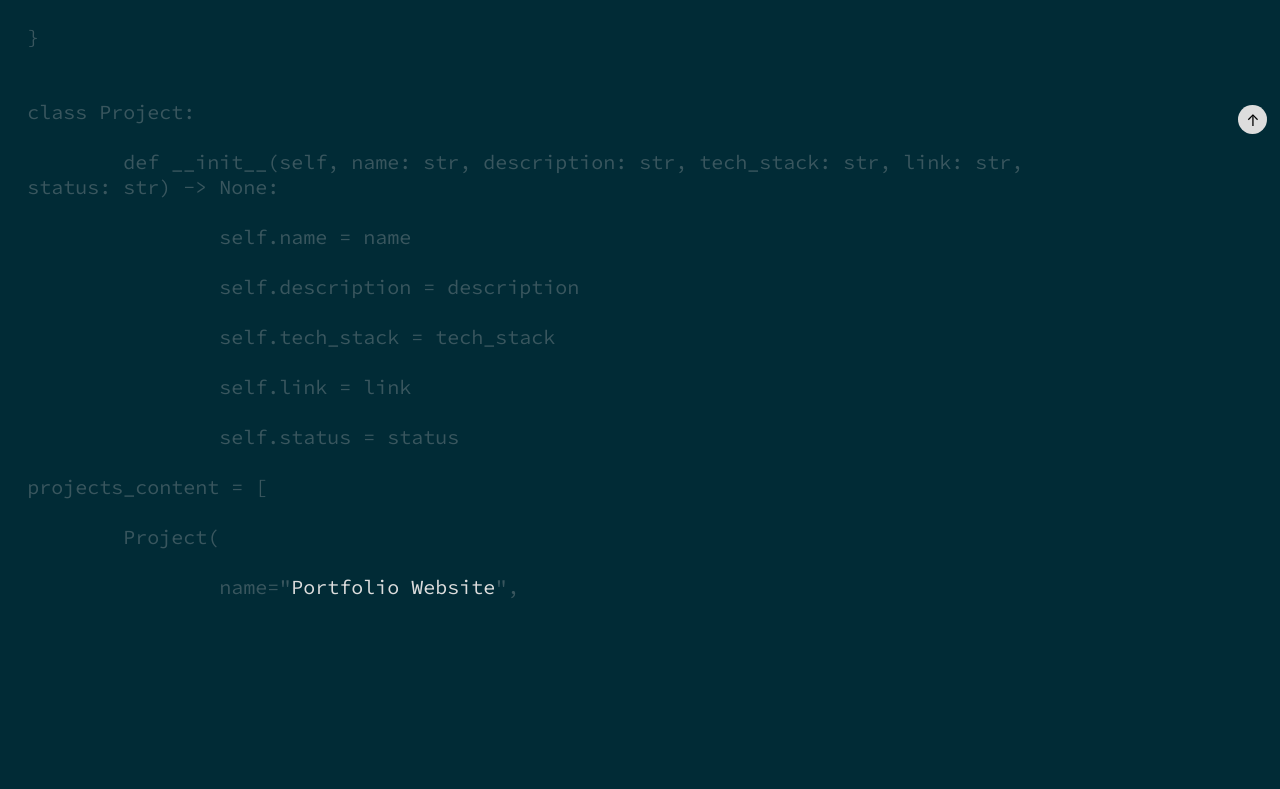
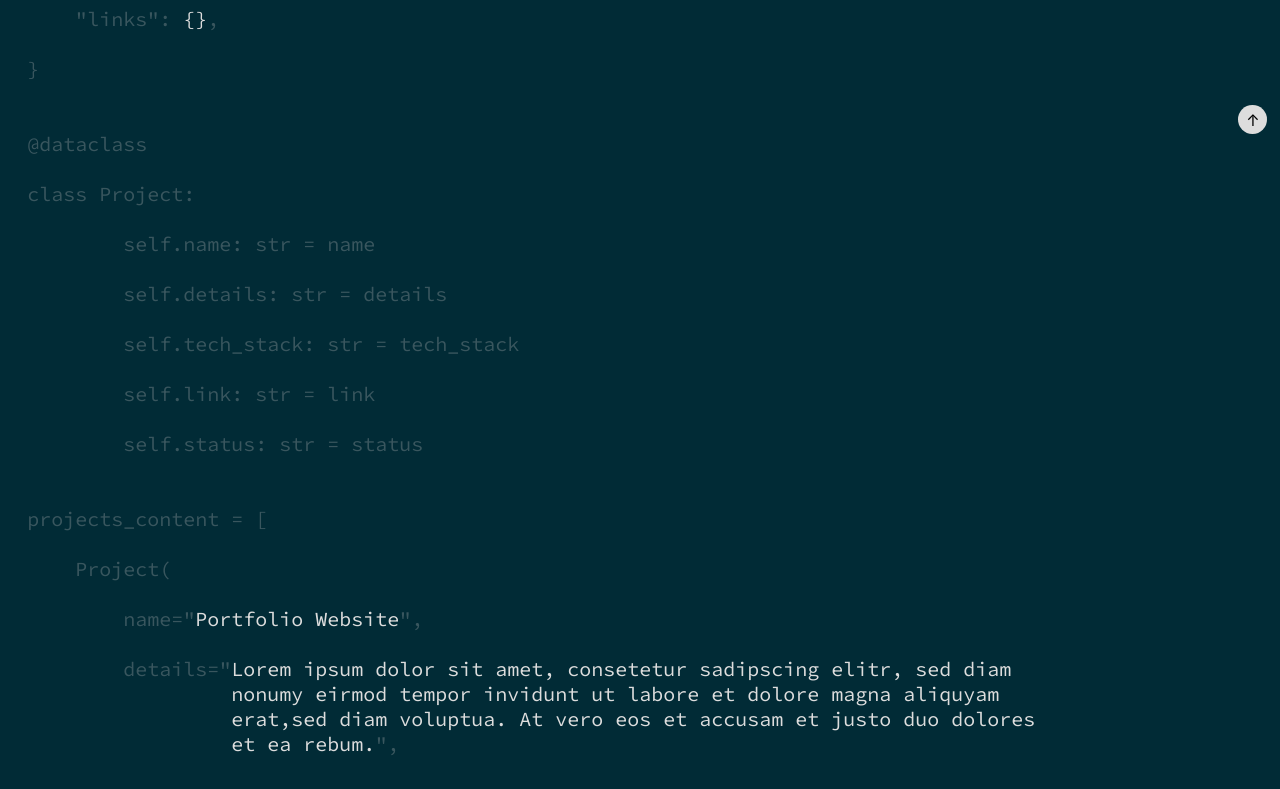
Before and after one commit to whyKirbyy/whykirbyy, a Next.js app: page / in a window 1280 px wide. Shown: the part 653-1442 px from the top of the page. Before the commit the page ends 1285 px from the top, so only its background shows below. Built offline with nearby package versions, Linux system fonts and the light colour scheme.

Commit message:
added first default project structure

```diff
--- a/src/app/components/header.tsx
+++ b/src/app/components/header.tsx
@@ -13,11 +13,12 @@ const Header: React.FC = () => {
                     <span>&nbsp;whyKirbyy</span>
                 </div>
                 <span className={styles.darkerFont}>from typing import Dict, Any</span>
+                <span className={styles.darkerFont}>from dataclasses import dataclass</span>
                 <span className={styles.darkerFont}>import httpx</span>
                 <span className={styles.darkerFont}><br/></span>
             </div>
             <div className={styles.navList}>
-                <span className={[styles.darkerFont].join(" ")}>NAVIGATION: Dict[str, Any] =&nbsp;</span>
+            <span className={[styles.darkerFont].join(" ")}>NAVIGATION: Dict[str, Any] =&nbsp;</span>
                 <div className={styles.navItems}>
                     <div className={styles.navItem}>
                         <span className={styles.darkerFont}>{"{"} </span>
--- a/src/app/page.tsx
+++ b/src/app/page.tsx
@@ -11,7 +11,7 @@ export default function Home() {
                     <span className={[styles.darkerFont, styles.decorators].join(" ")}>about_content: Dict[str, str] = {"{"}<br/><br/></span>
                     <div className={styles.textSection}>
                         <span
-                            className={[styles.darkerFont, styles.decorators].join(" ")}>&nbsp;&nbsp;&nbsp;&nbsp;&nbsp;&nbsp;&nbsp;&nbsp;"tim_schmid": """</span>
+                            className={[styles.darkerFont, styles.decorators].join(" ")}>&nbsp;&nbsp;&nbsp;&nbsp;"tim_schmid": """</span>
                         <div>
                             <div className={styles.textBlock}>
                             <span className={styles.text}>
@@ -28,7 +28,7 @@ export default function Home() {
                 <div className={styles.dictSection}>
                     <div className={styles.textSection}>
                         <span
-                            className={[styles.darkerFont, styles.decorators].join(" ")}>&nbsp;&nbsp;&nbsp;&nbsp;&nbsp;&nbsp;&nbsp;&nbsp;"tech_stack":&nbsp;</span>
+                            className={[styles.darkerFont, styles.decorators].join(" ")}>&nbsp;&nbsp;&nbsp;&nbsp;"tech_stack":&nbsp;</span>
                         <div>
                             <div className={styles.textBlock}>
                             <span className={styles.text}>
@@ -42,7 +42,7 @@ export default function Home() {
                 <div className={styles.dictSection}>
                     <div className={styles.textSection}>
                         <span
-                            className={[styles.darkerFont, styles.decorators].join(" ")}>&nbsp;&nbsp;&nbsp;&nbsp;&nbsp;&nbsp;&nbsp;&nbsp;"links":&nbsp;</span>
+                            className={[styles.darkerFont, styles.decorators].join(" ")}>&nbsp;&nbsp;&nbsp;&nbsp;"links":&nbsp;</span>
                         <div>
                             <div className={styles.textBlock}>
                             <span className={styles.text}>
@@ -57,22 +57,32 @@ export default function Home() {
             </div>
             <div><br/><br/></div>
             <div className={styles.projects}>
+                <span className={[styles.darkerFont, styles.decorators].join(" ")}>@dataclass<br/><br/></span>
                 <span className={[styles.darkerFont, styles.decorators].join(" ")}>class Project:<br/><br/></span>
-                <span
-                    className={[styles.darkerFont, styles.decorators].join(" ")}>&nbsp;&nbsp;&nbsp;&nbsp;&nbsp;&nbsp;&nbsp;&nbsp;def __init__(self, name: str, description: str, tech_stack: str, link: str, status: str) -{">"} None:<br/><br/></span>
-                <span className={`${styles.darkerFont} ${styles.decorators}`}>{Array(16).fill('\u00A0').join('')}self.name = name<br/><br/></span>
-                <span className={`${styles.darkerFont} ${styles.decorators}`}>{Array(16).fill('\u00A0').join('')}self.description = description<br/><br/></span>
-                <span className={`${styles.darkerFont} ${styles.decorators}`}>{Array(16).fill('\u00A0').join('')}self.tech_stack = tech_stack<br/><br/></span>
-                <span className={`${styles.darkerFont} ${styles.decorators}`}>{Array(16).fill('\u00A0').join('')}self.link = link<br/><br/></span>
-                <span className={`${styles.darkerFont} ${styles.decorators}`}>{Array(16).fill('\u00A0').join('')}self.status = status<br/><br/></span>
+                <span className={`${styles.darkerFont} ${styles.decorators}`}>{Array(8).fill('\u00A0').join('')}self.name: str = name<br/><br/></span>
+                <span className={`${styles.darkerFont} ${styles.decorators}`}>{Array(8).fill('\u00A0').join('')}self.details: str = details<br/><br/></span>
+                <span className={`${styles.darkerFont} ${styles.decorators}`}>{Array(8).fill('\u00A0').join('')}self.tech_stack: str = tech_stack<br/><br/></span>
+                <span className={`${styles.darkerFont} ${styles.decorators}`}>{Array(8).fill('\u00A0').join('')}self.link: str = link<br/><br/></span>
+                <span className={`${styles.darkerFont} ${styles.decorators}`}>{Array(8).fill('\u00A0').join('')}self.status: str = status<br/><br/><br/></span>
                 <span className={[styles.darkerFont, styles.decorators].join(" ")}>projects_content = [<br/><br/></span>
-                <span className={`${styles.darkerFont} ${styles.decorators}`}>{Array(8).fill('\u00A0').join('')}Project(<br/><br/></span>
+                <span className={`${styles.darkerFont} ${styles.decorators}`}>{Array(4).fill('\u00A0').join('')}Project(<br/><br/></span>
                 <div className={styles.line}>
-                    <div className={`${styles.darkerFont} ${styles.decorators}`}>{Array(16).fill('\u00A0').join('')}name="</div>
+                    <div
+                        className={`${styles.darkerFont} ${styles.decorators}`}>{Array(8).fill('\u00A0').join('')}name="
+                    </div>
                     <div className={styles.text}>Portfolio Website</div>
                     <div className={`${styles.darkerFont} ${styles.decorators}`}>",<br/><br/></div>
                 </div>
+                <div className={styles.line}>
+                    <div className={`${styles.darkerFont} ${styles.decorators}`}>{Array(8).fill('\u00A0').join('')}details="</div>
+                    <div className={styles.text}>
+                        Lorem ipsum dolor sit amet, consetetur sadipscing elitr, sed diam nonumy eirmod tempor
+                        invidunt ut labore et dolore magna aliquyam erat,sed diam voluptua. At vero eos et accusam et
+                        justo duo dolores et ea rebum.
+                        <span className={[styles.darkerFont].join(" ")}>", <br/><br/></span>
+                    </div>
 
+                </div>
             </div>
             <BackToTopButton/>
         </div>
```
